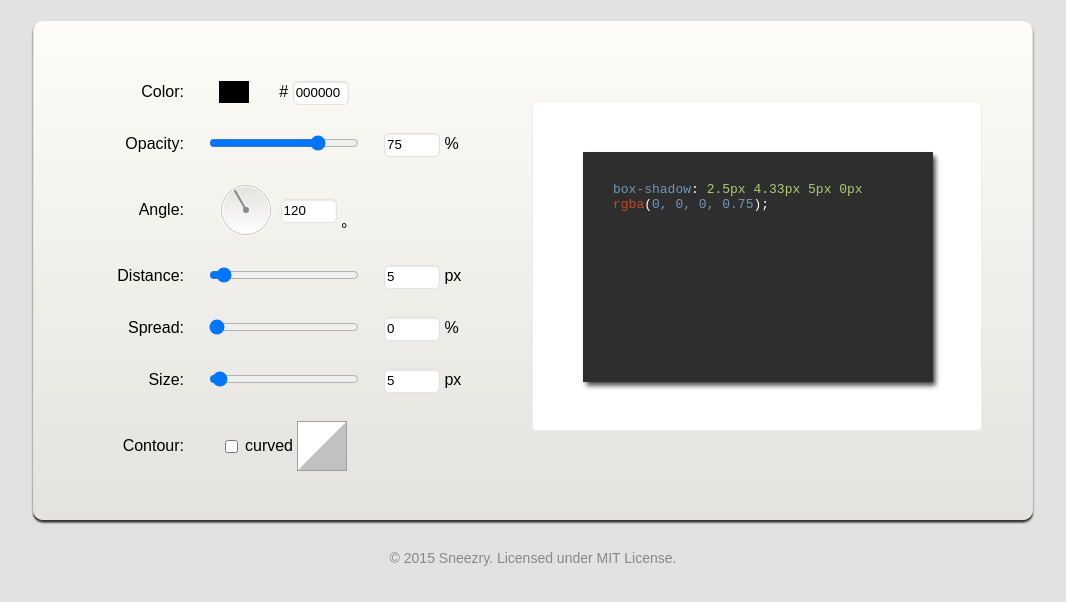
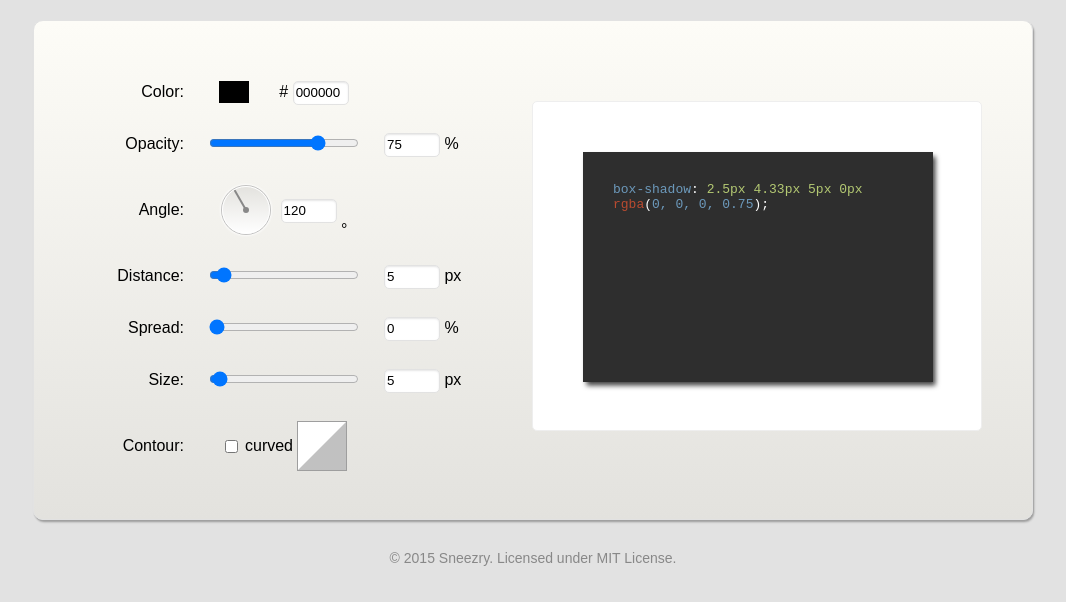
Before and after one commit to box-shadow/box-shadow.github.io, a plain HTML site: page index.html in a window 1280 px wide. Shown: the whole page, without its empty margins (107-1173 px from the left). Drawn offline with Linux system fonts and the light colour scheme.

Commit message:
Update index.html

```diff
--- a/index.html
+++ b/index.html
@@ -26,7 +26,7 @@ body {
   -moz-border-radius: 10px;
   border-radius: 10px;
   border: 1px solid #e2e2e2;
-  box-shadow: 0px 2px 1.33px 0px rgba(0, 0, 0, 0.5), 0px 3px 2px 0px rgba(0, 0, 0, 0.5);
+  box-shadow: 1px 1.73px 1.33px 0px rgba(0, 0, 0, 0.16), 1.5px 2.6px 2px 0px rgba(0, 0, 0, 0.16);
   background: #fdfcf7;
   background: -moz-linear-gradient(top,  #fdfcf7 0%, #e3e2de 100%); /* FF3.6+ */
   background: -webkit-gradient(linear, left top, left bottom, color-stop(0%,#fdfcf7), color-stop(100%,#e3e2de));
```
